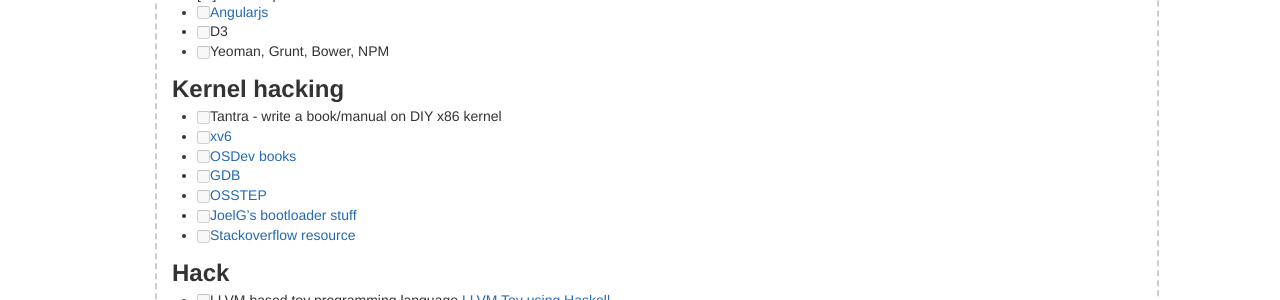
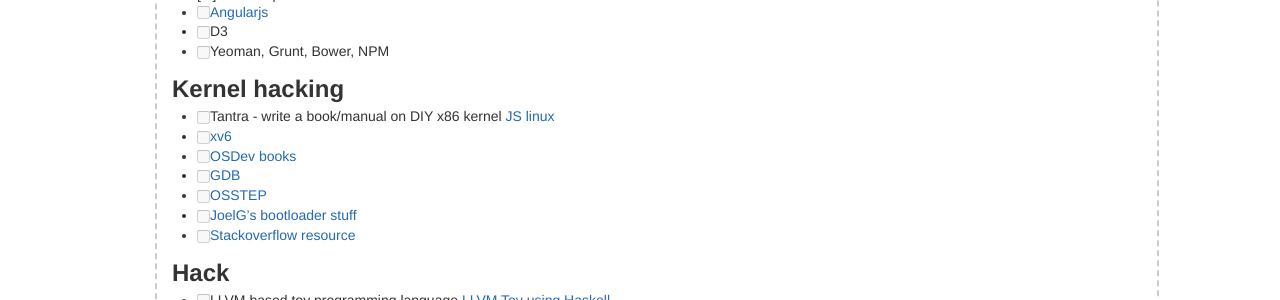
Before and after one commit to rohityadavcloud/rohityadavcloud.github.io, a Jekyll site: the page built from kaizen/index.markdown, in a window 1280 px wide and 900 px high, scrolled down 1056 px. Shown: the part 152-452 px from the top of the window. Built offline with Jekyll 4.4.1, drawn with Linux system fonts in a browser that asks for light colours.

Commit message:
kaizen: update stuff
Signed-off-by: Rohit Yadav <bhaisaab@baagi.org>

```diff
--- a/kaizen/index.markdown
+++ b/kaizen/index.markdown
@@ -68,7 +68,7 @@
 
 ## Kernel hacking
 
-- [ ] Tantra - write a book/manual on DIY x86 kernel
+- [ ] Tantra - write a book/manual on DIY x86 kernel [JS linux](https://github.com/levskaya/jslinux-deobfuscated)
 - [ ] [xv6](http://pdos.csail.mit.edu/6.828/2012/xv6.html)
 - [ ] [OSDev books](http://wiki.osdev.org/Books)
 - [ ] [GDB](http://beej.us/guide/bggdb/)
```
